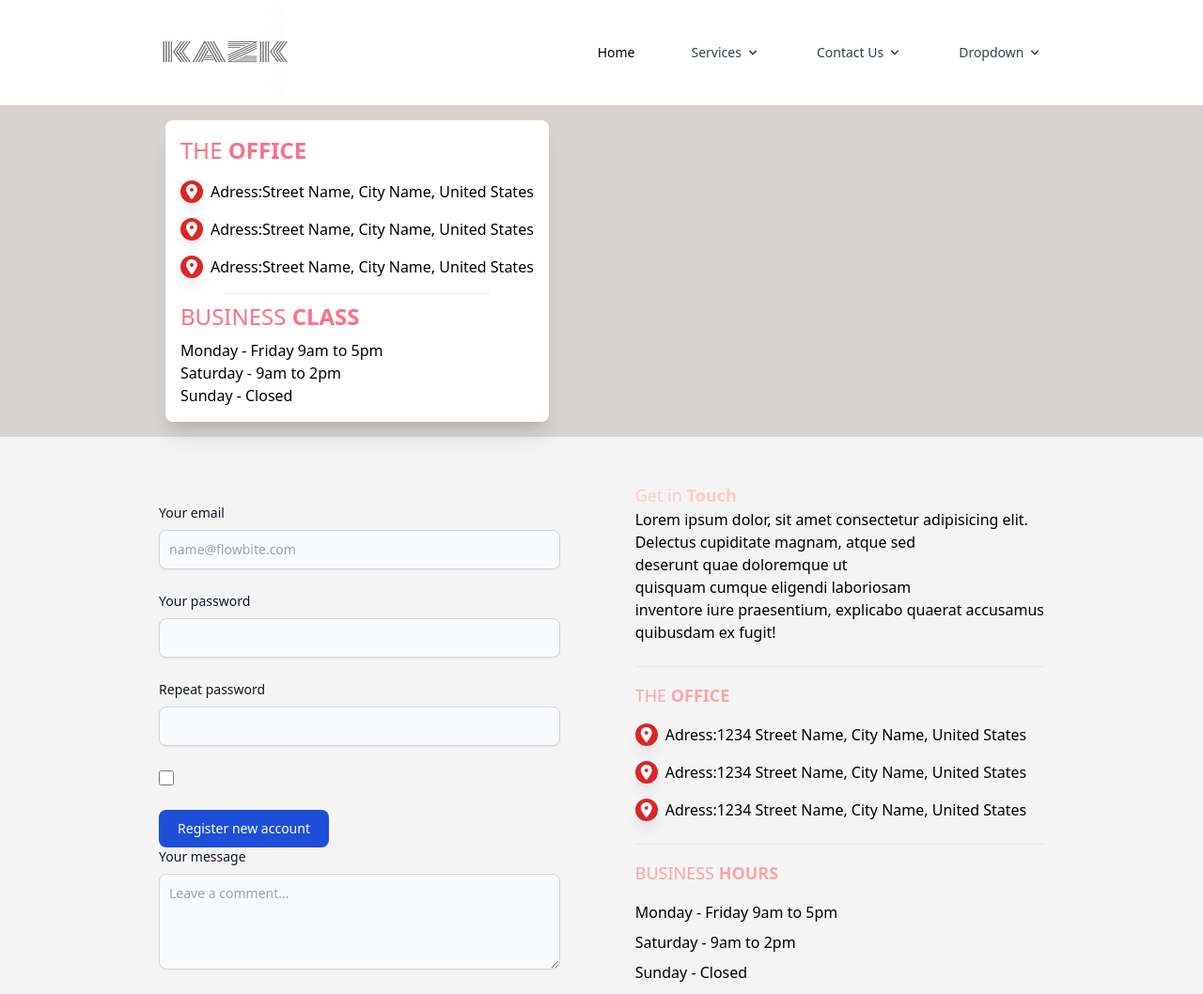
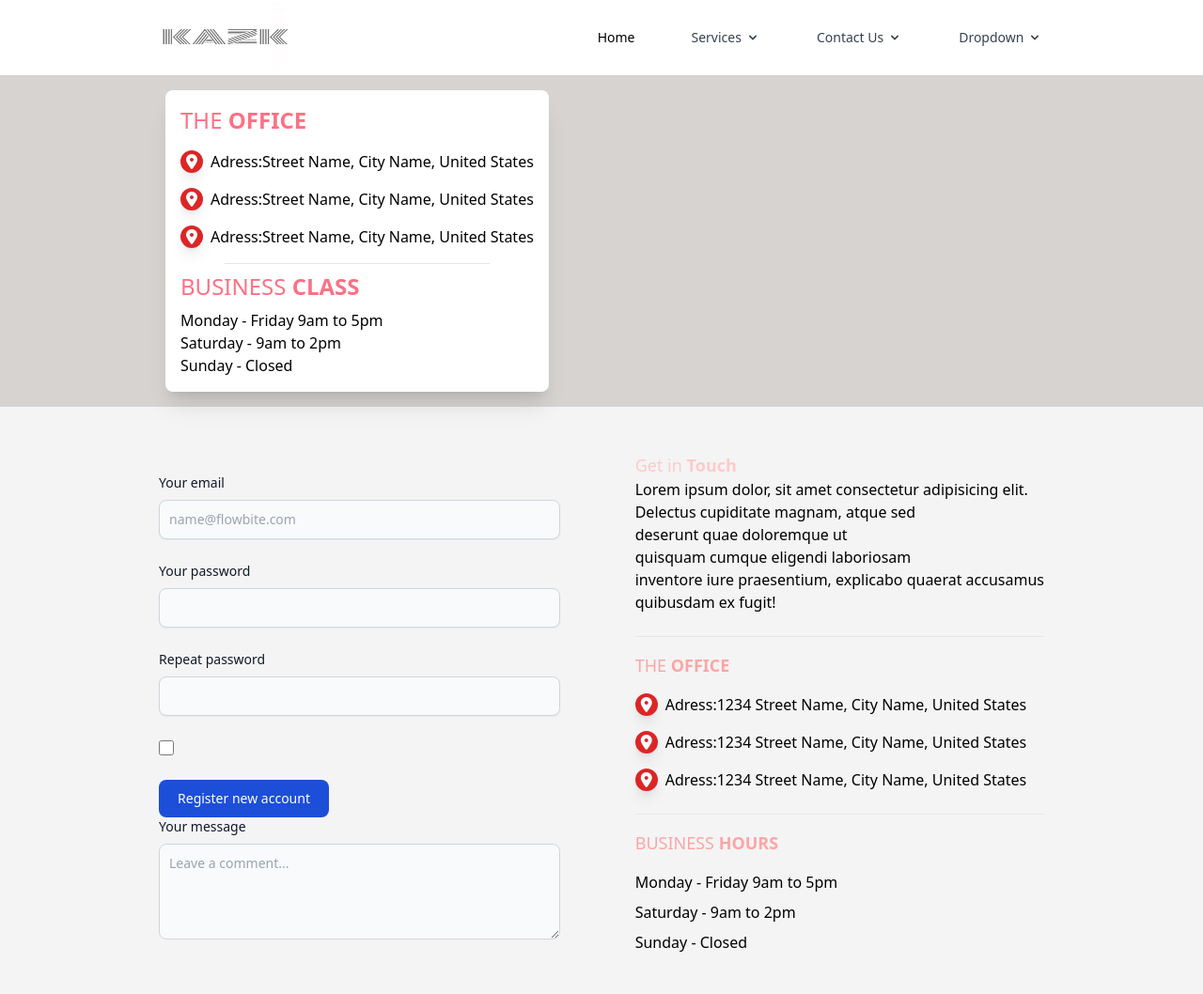
Before and after one commit to mustafaizan/ct, a plain HTML site: page contact.html in a window 1280 px wide. Shown: the top 1058 px of the page at 94% size. Drawn offline with nearby package versions, Linux system fonts and the light colour scheme.

Commit message:
Update contact.html

```diff
--- a/contact.html
+++ b/contact.html
@@ -23,7 +23,7 @@
                 <div class=" mx-auto flex flex-wrap items-center justify-around">
 
 
-                    <img src="image/kazak.png" class=" h-28 w-40   rounded-lg">
+                    <img src="image/kazak.png" class=" h-20 w-40   rounded-lg">
 
 
                     <button data-collapse-toggle="mobile-menu" type="button"
```
